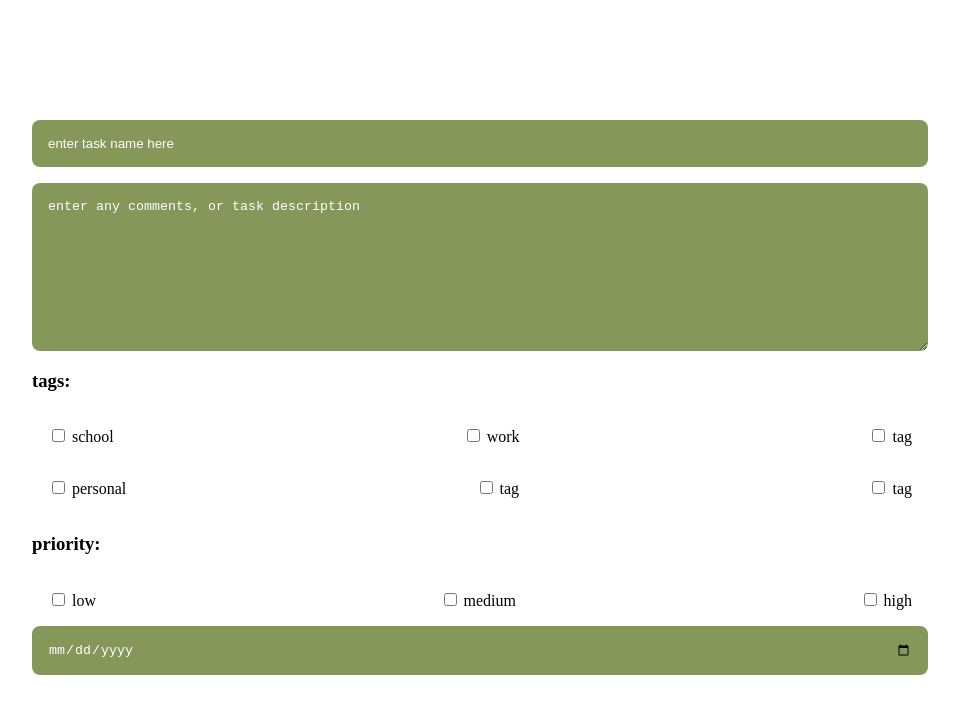
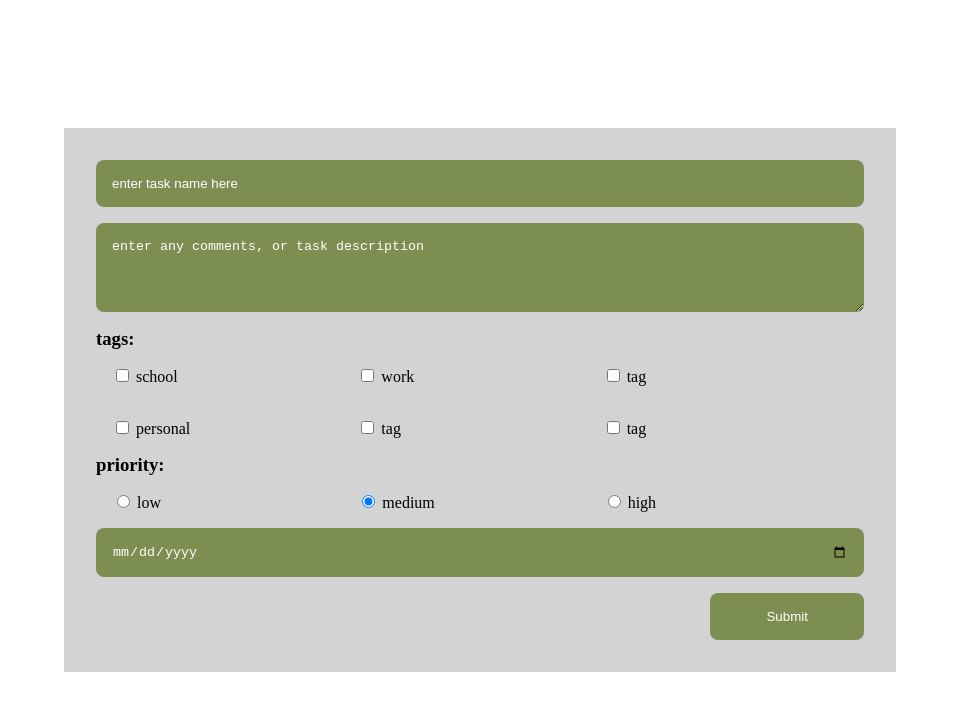
Before and after one commit to Sakidoe/ECS162-Final-Project, a Svelte app in the folder Final Project/app/frontend/: page / in a window 1280 px wide. Shown: the top 714 px of the page, without its empty margins (160-1119 px from the left). Built offline with nearby package versions, Linux system fonts and the light colour scheme.

Commit message:
frontend done + pushign to database added but not complete

```diff
--- a/Final Project/app/frontend/src/task.svelte
+++ b/Final Project/app/frontend/src/task.svelte
@@ -16,6 +16,57 @@
     ]
 
     let selectedTags = [];
+
+    let taskName = "";
+    let taskDescription = "";
+    let dueDate = "";
+
+    let priorityOptions = ['low', 'medium', 'high'];
+    let selectedPriority = 'medium';
+
+    // 4) Feedback from the server
+    let feedback = "";
+
+    // 5) Build payload and POST to Flask when the form is submitted
+    async function createTask() {
+        // Grab all tag names whose checkbox is checked
+        selectedTags = allTags
+        .filter((t) => t.checked)
+        .map((t) => t.name);
+
+        const payload = {
+        user_id:         'david',          // hard‐coded or from a store
+        task_name:       taskName,
+        task_description: taskDescription,
+        tags:             selectedTags,     // send an array of strings
+        priority:         selectedPriority, // single string
+        due_date:         dueDate           // e.g. "2025-06-15"
+        };
+
+        try {
+        const res = await fetch("http://localhost:8000/create_task", {
+            method:  "POST",
+            headers: { "Content-Type": "application/json" },
+            body:    JSON.stringify(payload)
+        });
+        if (!res.ok) throw new Error(`HTTP ${res.status}`);
+
+        const data = await res.json();
+        if (data.success) {
+            feedback = "✅ Task created successfully!";
+            // Clear everything
+            taskName = "";
+            taskDescription = "";
+            dueDate = "";
+            allTags.forEach((t) => (t.checked = false));
+            selectedPriority = 'medium';
+        } else {
+            feedback = "Unexpected response: " + JSON.stringify(data);
+        }
+        } catch (err) {
+        feedback = "Error: " + err.message;
+        }
+    }
 </script>
 
 <style>
@@ -24,12 +75,12 @@
         top: 50%;
         left: 50%;
         transform: translate(-50%, -50%);
-        height: 70vh;
-        width: 70%;
-        background-color: white;
+        height: 60vh;
+        width: 60%;
+        background-color: lightgrey;
         display: flex;
         flex-direction: column;
-        padding: 48px;
+        padding: 32px;
     }
 
     .inputBox {
@@ -53,6 +104,7 @@
     .commentBox {
         display: block;
         margin-top: 16px;
+        margin-bottom: 16px;
         width: 100%;
         height: 30%;
         padding: 16px;
@@ -63,13 +115,34 @@
     }
 
     .tagContainer {
-        /* margin-bottom: 16px; */
-        padding: 16px;
         display: flex;
         flex-wrap: wrap;
         justify-content: space-between;
+        margin: 16px;
+    }
+    .tagItem {
+        flex: 1;
+    }
+    .tagLabel{
+        margin: 0px;
     }
 
+    .buttonContainer {
+        display: flex;
+        justify-content: flex-end;
+        align-items: center;
+        margin-top: 16px;
+    }
+    .submitButton {
+        display: block;
+        width: 20%;
+        padding: 16px;
+        background-color: #687D31CC;
+        border: none;
+        border-radius: 8px;
+        color: white;
+        cursor: pointer;
+    }
 </style>
 
 <main>
@@ -78,19 +151,21 @@
             class="inputBox"
             type="text"
             placeholder="enter task name here"
+            bind:value={taskName}
             required
         />
         <textarea
             class="commentBox"
             placeholder="enter any comments, or task description"
+            bind:value={taskDescription}
             required
         />
-        <h3>tags:</h3>
+        <h3 class="tagLabel">tags:</h3>
         <div class="tagContainer">
             {#each allTags.slice(0,3) as tag}
+                <div class="tagItem">
                     <label>
                         <input
-                        class="tagItem"
                             type="checkbox"
                             bind:checked={tag.checked}
                             on:change={() => {
@@ -105,13 +180,14 @@
                         />
                         {tag.name}
                     </label>
+                </div>
             {/each}
         </div>
         <div class="tagContainer">
             {#each allTags.slice(3) as tag}
+                <div class="tagItem">
                     <label>
                         <input
-                        class="tagItem"
                             type="checkbox"
                             bind:checked={tag.checked}
                             on:change={() => {
@@ -126,16 +202,19 @@
                         />
                         {tag.name}
                     </label>
+                </div>
             {/each}
         </div>
-        <h3>priority:</h3>
+        <h3 class="tagLabel" >priority:</h3>
         <div class="tagContainer">
             {#each priorityTags as tag}
+                <div class="tagItem">
                     <label>
                         <input
                             class="tagItem"
-                        type="checkbox"
-                        bind:checked={tag.checked}
+                            type="radio"
+                            value={tag.name}
+                            bind:group={selectedPriority}
                             on:change={() => {
                                 if (tag.checked) {
                                     selectedTags.push(tag.name);
@@ -148,13 +227,29 @@
                         />
                         {tag.name}
                     </label>
+                </div>
             {/each}
         </div>
         <input
             class="inputBox"
             type="date"
             placeholder="enter due date here"
+            bind:value={dueDate}
             required
         />
+        <div class="buttonContainer">
+            <button
+                class="submitButton"
+                type="button"
+                on:click={() => {
+                    console.log('Task submitted with tags:', selectedTags);
+                    // Here you would typically handle the form submission
+                    createTask();
+                }}
+                disabled={!taskName}
+            >
+                Submit
+            </button>
+        </div>
     </div>
 </main>
```
Lines whose indentation alone changed are shown as unchanged.
